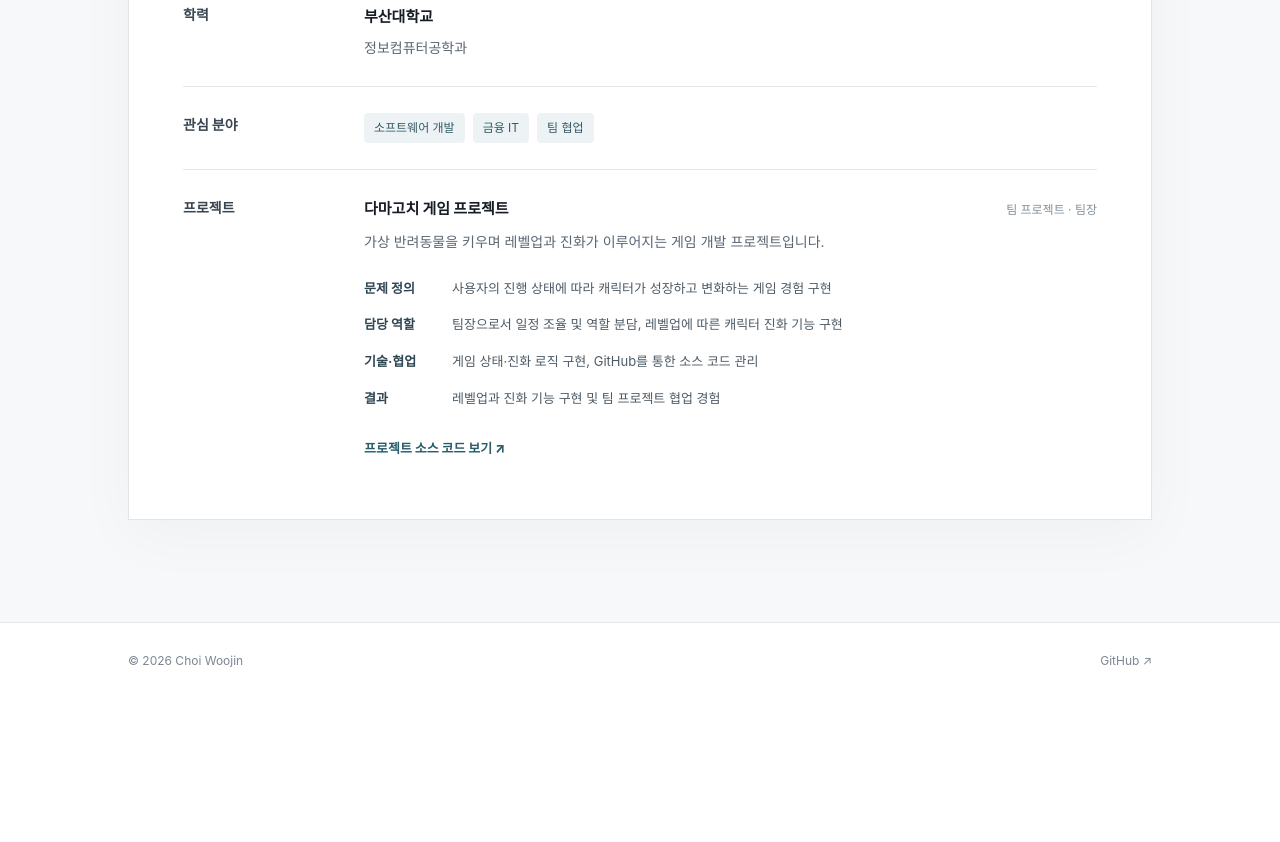
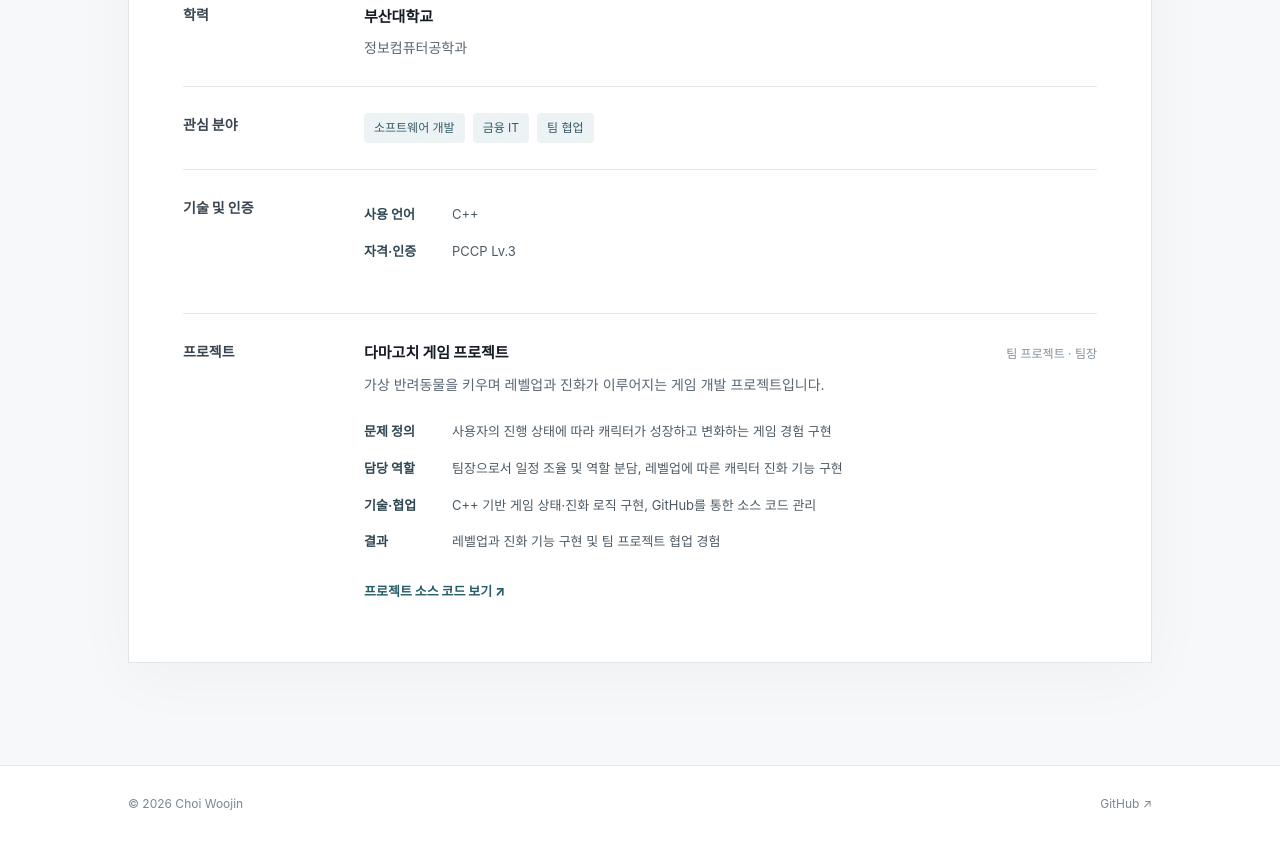
Before and after one commit to woojinchoi02/woojinchoi02.github.io, a plain HTML site: page index.html in a window 1280 px wide. Shown: the part 1109-1951 px from the top of the page. Before the commit the page ends 1808 px from the top, so only its background shows below. Drawn offline with Linux system fonts and the light colour scheme.

Commit message:
Add files via upload
업데이트

```diff
--- a/index.html
+++ b/index.html
@@ -68,6 +68,13 @@
             <h4>관심 분야</h4>
             <div class="tags"><span>소프트웨어 개발</span><span>금융 IT</span><span>팀 협업</span></div>
           </div>
+          <div class="resume-row">
+            <h4>기술 및 인증</h4>
+            <dl class="project-details">
+              <div><dt>사용 언어</dt><dd>C++</dd></div>
+              <div><dt>자격·인증</dt><dd>PCCP Lv.3</dd></div>
+            </dl>
+          </div>
           <div class="resume-row project-row">
             <h4>프로젝트</h4>
             <div class="row-content">
@@ -76,7 +83,7 @@
               <dl class="project-details">
                 <div><dt>문제 정의</dt><dd>사용자의 진행 상태에 따라 캐릭터가 성장하고 변화하는 게임 경험 구현</dd></div>
                 <div><dt>담당 역할</dt><dd>팀장으로서 일정 조율 및 역할 분담, 레벨업에 따른 캐릭터 진화 기능 구현</dd></div>
-                <div><dt>기술·협업</dt><dd>게임 상태·진화 로직 구현, GitHub를 통한 소스 코드 관리</dd></div>
+                <div><dt>기술·협업</dt><dd>C++ 기반 게임 상태·진화 로직 구현, GitHub를 통한 소스 코드 관리</dd></div>
                 <div><dt>결과</dt><dd>레벨업과 진화 기능 구현 및 팀 프로젝트 협업 경험</dd></div>
               </dl>
               <a class="project-link" href="https://github.com/woojinchoi02/Graphics-Team1-Tamagotchi" target="_blank" rel="noopener noreferrer">프로젝트 소스 코드 보기 <span aria-hidden="true">↗</span></a>
```
Also changed, not shown: 1 other file.
